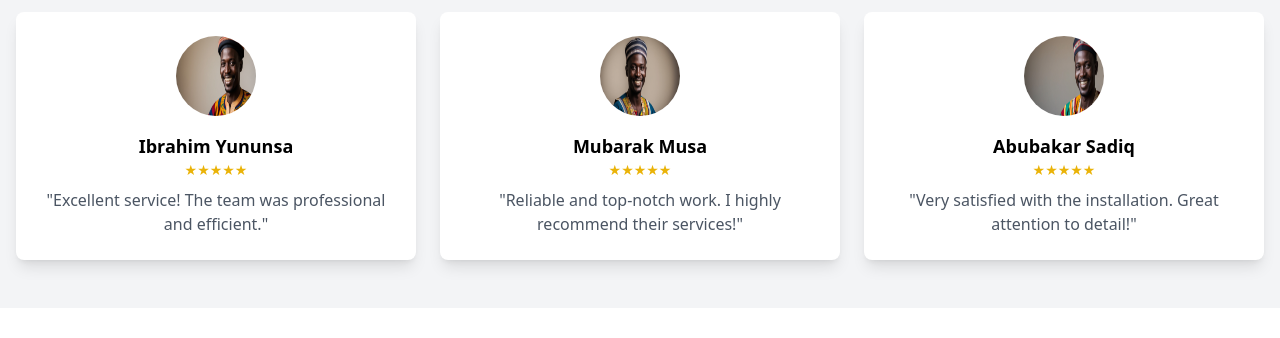
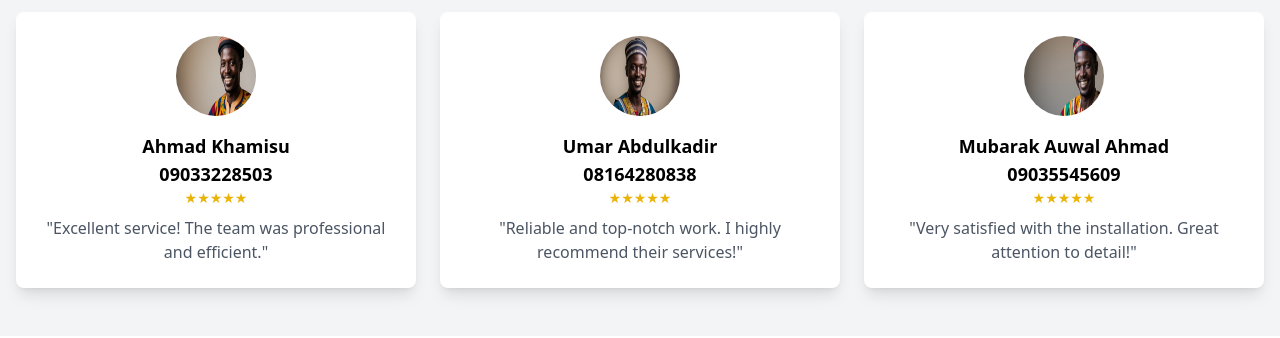
Before and after one commit to yusuf2091/PowerPlus, a plain HTML site: page index.html in a window 1280 px wide. Shown: the part 2400-2738 px from the top of the page. Drawn offline with nearby package versions, Linux system fonts and the light colour scheme.

Commit message:
Update index.html
i edit names and add contacts on testimonial section.

```diff
--- a/index.html
+++ b/index.html
@@ -192,7 +192,7 @@
                 <!-- Testimonial Card 1 -->
                 <div class="bg-white p-6 rounded-lg shadow-lg text-center">
                     <img src="./images/hausa1 (1).jpg" alt="Client 1" class="w-20 h-20 mx-auto rounded-full">
-                    <h3 class="text-lg font-semibold mt-4">Ibrahim Yununsa</h3>
+                    <h3 class="text-lg font-semibold mt-4">Ahmad Khamisu <br> 09033228503</h3>
                     <p class="text-yellow-500 text-sm">★★★★★</p>
                     <p class="mt-2 text-gray-600">"Excellent service! The team was professional and efficient."</p>
                 </div>
@@ -200,7 +200,7 @@
                 <!-- Testimonial Card 2 -->
                 <div class="bg-white p-6 rounded-lg shadow-lg text-center">
                     <img src="./images/hausa1 (3).jpg" alt="Client 2" class="w-20 h-20 mx-auto rounded-full">
-                    <h3 class="text-lg font-semibold mt-4">Mubarak Musa</h3>
+                    <h3 class="text-lg font-semibold mt-4">Umar Abdulkadir <br> 08164280838</h3>
                     <p class="text-yellow-500 text-sm">★★★★★</p>
                     <p class="mt-2 text-gray-600">"Reliable and top-notch work. I highly recommend their services!"</p>
                 </div>
@@ -208,7 +208,7 @@
                 <!-- Testimonial Card 3 -->
                 <div class="bg-white p-6 rounded-lg shadow-lg text-center">
                     <img src="./images/hausa1 (4).jpg" alt="Client 3" class="w-20 h-20 mx-auto rounded-full">
-                    <h3 class="text-lg font-semibold mt-4">Abubakar Sadiq</h3>
+                    <h3 class="text-lg font-semibold mt-4">Mubarak Auwal Ahmad <br> 09035545609</h3>
                     <p class="text-yellow-500 text-sm">★★★★★</p>
                     <p class="mt-2 text-gray-600">"Very satisfied with the installation. Great attention to detail!"</p>
                 </div>
```
